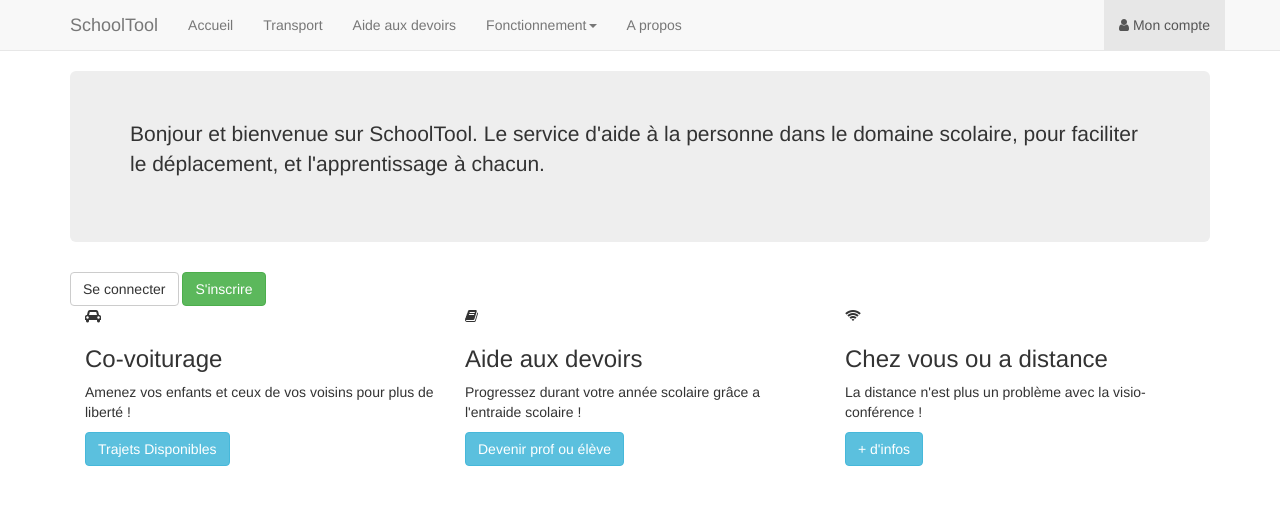
After one commit to FlorianCart/School, a PHP site: page / in a window 1280 px wide. The commit adds this page. Shown: the top 505 px of the page. Run offline with PHP 8.4, Linux system fonts and the light colour scheme; some libraries are stand-ins or nearby versions.

Commit message:
ajout lien vers index

```diff
--- /dev/null
+++ b/php/index.php
@@ -0,0 +1,73 @@
+<!DOCTYPE html>
+<html lang="en">
+
+<head>
+
+  <meta charset="UTF-8">
+  <link rel="stylesheet" href="../css/index.css">
+  <link rel="stylesheet" href="https://maxcdn.bootstrapcdn.com/bootstrap/3.3.4/css/bootstrap.min.css">
+  <link rel="stylesheet" href="https://maxcdn.bootstrapcdn.com/font-awesome/4.5.0/css/font-awesome.min.css">
+
+  <title>Accueil - SchoolTool</title>
+</head>
+
+<body>
+
+<?php  include("menu.php") ?>
+
+  <div class="container" id='bloc-accueil'>
+
+    <div class="jumbotron">
+      <p>Bonjour et bienvenue sur SchoolTool. Le service d'aide à la personne dans le domaine scolaire, pour faciliter le déplacement, et l'apprentissage à chacun.</p>
+    </div>
+
+    <div class="btn-group" role="group" aria-label="...">
+      <a href="connexion.php" class="btn btn-default" role="button">Se connecter</a>
+    </div>
+    <div class="btn-group" role="group" aria-label="...">
+      <a href="register.php" class="btn btn-success" role="button">S'inscrire</a>
+    </div>
+
+  </div>
+
+
+  <div class="container" id="reassurance-bloc">
+
+    <div class="col-md-4">
+      <div class="bordure">
+        <span class="fa fa-car" aria-hidden="true"></span>
+        <span class="titrebloc"><h3>Co-voiturage</h3></span>
+        <p>Amenez vos enfants et ceux de vos voisins pour plus de liberté !</p>
+        <button a href='transport.php' type="button" class="btn btn-info">Trajets Disponibles</button>
+      </div>
+    </div>
+
+    <div class="col-md-4">
+      <div class="bordure">
+        <span class="fa fa-book" aria-hidden="true"></span>
+        <span class="titrebloc"><h3>Aide aux devoirs</h3></span>
+        <p>Progressez durant votre année scolaire grâce a l'entraide scolaire !</p>
+        <button a href='register.php' type="button" class="btn btn-info">Devenir prof ou élève</button>
+      </div>
+    </div>
+
+    <div class="col-md-4">
+      <div class="bordure">
+        <span class="fa fa-wifi" aria-hidden="true"></span>
+        <span class="titrebloc"><h3>Chez vous ou a distance</h3></span>
+        <p>La distance n'est plus un problème avec la visio-conférence !</p>
+        <button a href='#' type="button" class="btn btn-info">+ d'infos</button>
+      </div>
+    </div>
+
+  </div>
+
+
+</body>
+
+</html>
+
+<!-- Scripts -->
+
+<script src="//ajax.googleapis.com/ajax/libs/jquery/1.11.0/jquery.min.js"></script>
+<script src="//netdna.bootstrapcdn.com/bootstrap/3.1.1/js/bootstrap.min.js"></script>
--- a/php/menu.php
+++ b/php/menu.php
@@ -12,14 +12,14 @@
 
           </button>
 
-        <a class="navbar-brand" id="branding" href="main.php">SchoolTool</a>
+        <a class="navbar-brand" id="branding" href="index.php">SchoolTool</a>
 
       </div>
       <div id="navbar" class="navbar-collapse collapse">
 
         <ul class="nav navbar-nav">
 
-          <li><a href="main.php">Accueil</a></li>
+          <li><a href="index.php">Accueil</a></li>
           <li><a href="transport.php">Transport</a></li>
           <li><a href="devoir.php">Aide aux devoirs</a></li>
 
```
